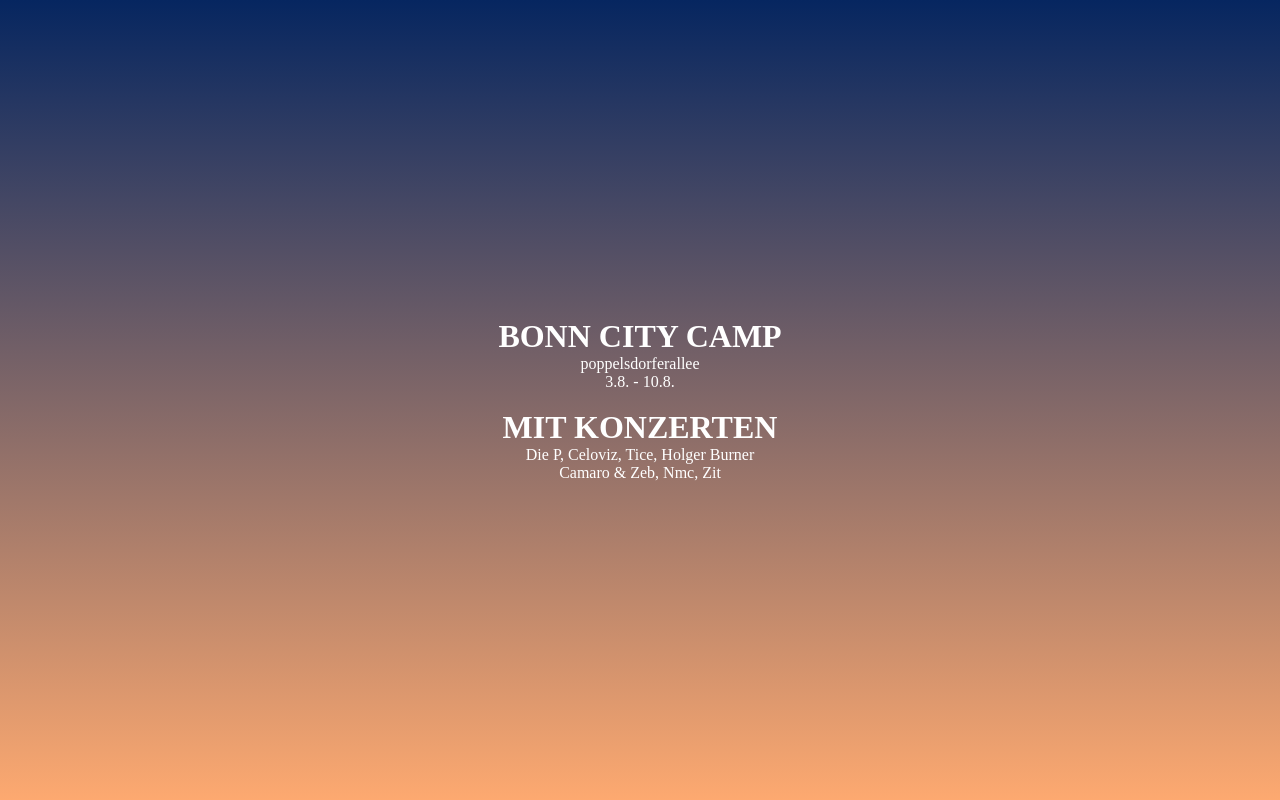
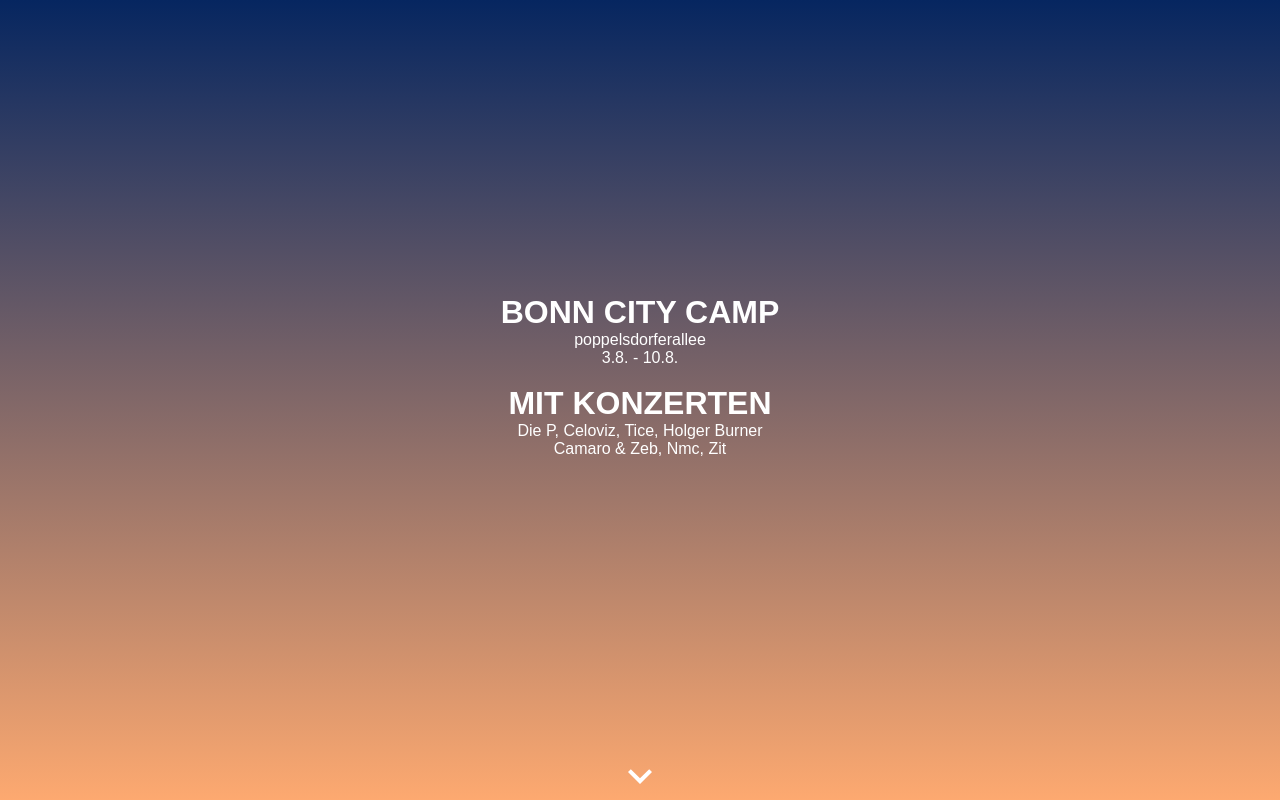
Before and after one commit to iiamsultan/iiamsultan.github.io, a plain HTML site: page index.html in a window 1280 px wide. Drawn offline with Linux system fonts and the light colour scheme.

Commit message:
some stuff

```diff
--- a/index.html
+++ b/index.html
@@ -3,7 +3,7 @@
 <head>
 	<style>
 		* {
-			font: sans-serif;
+			font-family: sans-serif;
 			padding: 0;
 			margin: 0;
 			box-sizing: border-box;
@@ -14,20 +14,49 @@
 		}
 
 		header {
-			text-align: center;
 			height: 100vh;
 			background: linear-gradient(#062660, #fda970);
 			color: white;
 			display: flex;
 			flex-direction: column;
 			justify-content: center;
+			align-items: center;
+		}
 
+		header div {
+			flex: 1;
+			display: flex;
+			flex-direction: column;
+			justify-content: center;
+			text-align: center;
+		}
+
+		header footer {
+			width: 3rem;
+			height: 3rem;
+			bottom: 3rem;
+		}
+
+		header footer button {
+			align-items: flex-start;
+			text-align: center;
+			cursor: default;
+			background-color: transparent;
+			padding: 0;
+			border: none;
+		}
+
+		header footer svg {
+			fill: white;
+			width: 3rem;
+			height: 3rem;
 		}
 	</style>
 </head>
 
 <body>
 	<header>
+		<div>
 			<h1 class="caps">bonn city camp</h1>
 			<p>poppelsdorferallee</p>
 			<p>3.8. - 10.8.</p>
@@ -35,7 +64,17 @@
 			<h1 class="caps">mit konzerten</h1>
 			<p>Die P, Celoviz, Tice, Holger Burner</p>
 			<p>Camaro &amp; Zeb, Nmc, Zit</p>
+		</div>
+		<footer>
+			<button id="scrollToNav">
+				<svg id="Layer_1" xmlns="http://www.w3.org/2000/svg" x="0px" y="0px" width="24px" height="24px" viewBox="0 0 24 24">
+					<path d="M7.41,8.59L12,13.17l4.59-4.58L18,10l-6,6l-6-6L7.41,8.59z"></path>
+					<path fill="none" d="M0,0h24v24H0V0z"></path>
+				</svg>
+			</button>
+		</footer>
 	</header>
 
 </body>
+
 </html>
```
Lines whose indentation alone changed are shown as unchanged.
